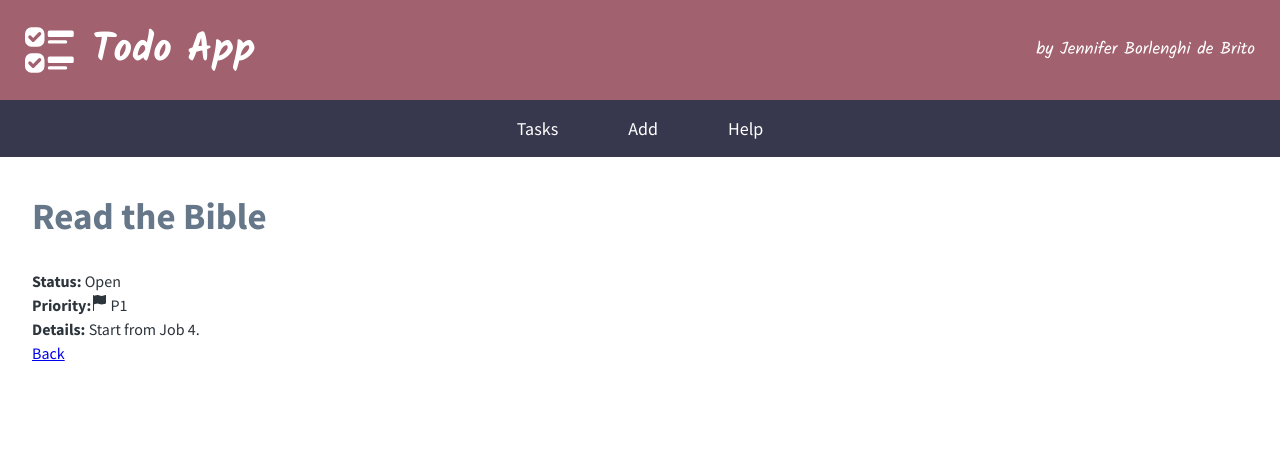
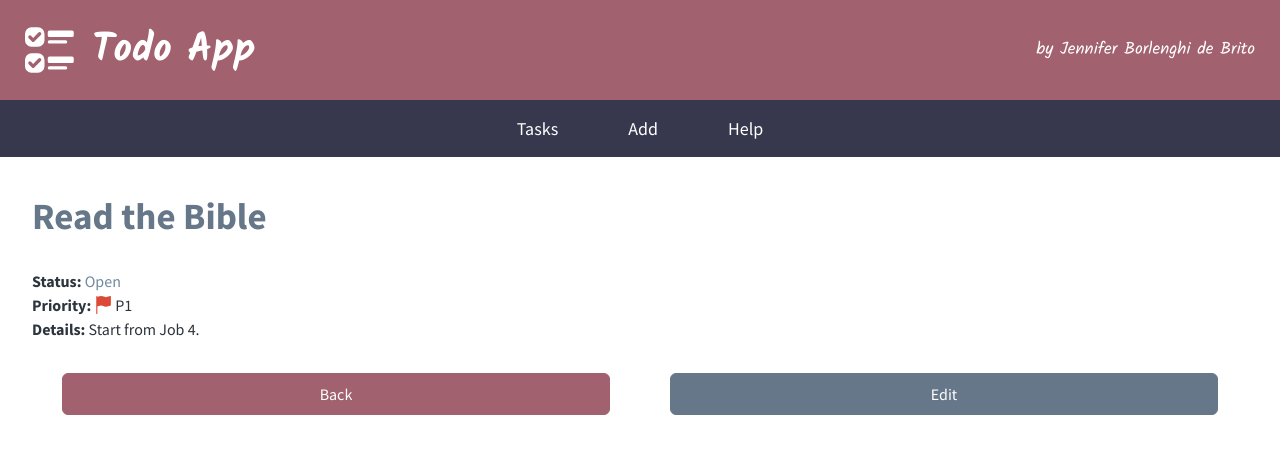
Before and after one commit to JenniferBorlenghi/ToDoApp, a React (Create React App) app: page /13b56b64-14df-4efa-8edf-567d80291c27 in a window 1280 px wide. Shown: the top 454 px of the page. Built offline with nearby package versions, Linux system fonts and the light colour scheme.

Commit message:
Finish styling task/:id and initialize edit

```diff
--- a/src/App.js
+++ b/src/App.js
@@ -1,7 +1,8 @@
 import Header from "./components/Header";
 import TaskListPage from "./pages/TaskListPage";
 import TaskItemPage from "./pages/TaskItemPage";
-import FormPage from "./pages/FormPage";
+import AddTaskPage from "./pages/AddTaskPage";
+import EditTaskPage from "./pages/EditTaskPage";
 import HelpPage from "./pages/HelpPage";
 import HelpIntroductionPage from "./pages/HelpPage/Introduction";
 import HelpAddTasksPage from "./pages/HelpPage/AddTasks";
@@ -18,7 +19,8 @@ function App() {
         <Route path="/" element={<TaskListPage />} />
         <Route path="/:id" element={<TaskItemPage />} />
 
-        <Route path="/add" element={<FormPage />} />
+        <Route path="/add" element={<AddTaskPage />} />
+        <Route path="/edit/:id" element={<EditTaskPage />} />
 
         <Route path="/help" element={<HelpPage />}>
           <Route path="" element={<HelpIntroductionPage />} />
--- a/src/components/Tasks/Task/styles.scss
+++ b/src/components/Tasks/Task/styles.scss
@@ -22,30 +22,7 @@
     }
 
     .priority-info {
-      display: flex;
-      align-items: center;
-
-      .p1 {
-        color: $p1-color;
-      }
-
-      .p2 {
-        color: $p2-color;
-      }
-
-      .p3 {
-        color: $p3-color;
-      }
-
-      .p4 {
-        color: $p4-color;
-      }
-
-      svg {
-        font-size: 18px;
-        margin-left: 3px;
-        margin-right: 3px;
-      }
+      @include priorities();
     }
   }
 
--- /dev/null
+++ b/src/pages/AddTaskPage/index.js
@@ -0,0 +1,10 @@
+import PageContainer from "../../components/PageContainer";
+import Form from "../../components/Form";
+
+export default function AddTaskPage() {
+  return (
+    <PageContainer title="New Task">
+      <Form />
+    </PageContainer>
+  );
+}
--- /dev/null
+++ b/src/pages/EditTaskPage/index.js
@@ -0,0 +1,24 @@
+import PageContainer from "./../../components/PageContainer";
+import { useParams, Link } from "react-router-dom";
+import { useSelector } from "react-redux";
+import NotFoundPage from "./../NotFoundPage";
+import Form from "../../components/Form";
+// import "./styles.scss";
+
+export default function EditTaskPage() {
+  const params = useParams();
+  const task = useSelector((state) =>
+    state.task.tasks.find((task) => task.id === params.id)
+  );
+
+  if (!task) {
+    return <NotFoundPage />;
+  }
+
+  return (
+    <PageContainer title="Edit">
+      <strong>task: {task.id}</strong>
+      <Form />
+    </PageContainer>
+  );
+}
--- a/src/pages/FormPage/index.js
+++ /dev/null
@@ -1,10 +0,0 @@
-import PageContainer from "./../../components/PageContainer";
-import Form from "./../../components/Form";
-
-export default function FormPage() {
-  return (
-    <PageContainer title="New Task">
-      <Form />
-    </PageContainer>
-  );
-}
--- a/src/pages/TaskItemPage/index.js
+++ b/src/pages/TaskItemPage/index.js
@@ -35,20 +35,23 @@ export default function TaskItemPage() {
   const priorityClass = findPriorityClass();
 
   return (
-    <PageContainer title={task.description}>
-      <p>
+    <PageContainer title={task.description} className="task-item-page">
+      <p className="task-info">
         <strong>Status:</strong>{" "}
         <span className={statusContent}>{statusContent}</span>
       </p>
       <p className="priority-info">
-        <strong>Priority:</strong>
+        <strong>Priority: </strong>
         <BsFillFlagFill className={priorityClass} /> {task.priority}
       </p>
+
       {task.details !== "" && (
         <p>
-          <strong>Details:</strong> {task.details}
+          <strong>Details: </strong>
+          {task.details}
         </p>
       )}
+
       {task.categories.length > 0 && (
         <p>
           <strong>Categories:</strong>{" "}
@@ -56,7 +59,14 @@ export default function TaskItemPage() {
         </p>
       )}
 
-      <Link to="/">Back</Link>
+      <div className="back-and-edit-buttons">
+        <Link to="/" className="back-button">
+          Back
+        </Link>
+        <Link to={"/edit/" + task.id} className="edit-button">
+          Edit
+        </Link>
+      </div>
     </PageContainer>
   );
 }
--- a/src/pages/TaskItemPage/styles.scss
+++ b/src/pages/TaskItemPage/styles.scss
@@ -0,0 +1,43 @@
+@import "./../../styles/variables.scss";
+
+.task-item-page {
+  line-height: 1.5rem;
+
+  .priority-info {
+    @include priorities();
+  }
+
+  .task-info {
+    .Completed {
+      color: $success-color;
+    }
+
+    .Open {
+      color: $open-color;
+    }
+  }
+
+  .back-and-edit-buttons {
+    display: flex;
+    justify-content: space-around;
+    margin-top: 2rem;
+
+    .back-button {
+      text-decoration: none;
+      display: flex;
+      justify-content: center;
+      width: 45%;
+
+      @include button-style-filled($primary-color);
+    }
+
+    .edit-button {
+      text-decoration: none;
+      display: flex;
+      justify-content: center;
+      width: 45%;
+
+      @include button-style-filled($grey-color);
+    }
+  }
+}
--- a/src/styles/variables.scss
+++ b/src/styles/variables.scss
@@ -61,3 +61,30 @@ $p4-color: #97a2a6;
   background-color: $color;
   @include buttons-style();
 }
+
+@mixin priorities {
+  display: flex;
+  align-items: center;
+
+  .p1 {
+    color: $p1-color;
+  }
+
+  .p2 {
+    color: $p2-color;
+  }
+
+  .p3 {
+    color: $p3-color;
+  }
+
+  .p4 {
+    color: $p4-color;
+  }
+
+  svg {
+    font-size: 18px;
+    margin-left: 3px;
+    margin-right: 3px;
+  }
+}
```
